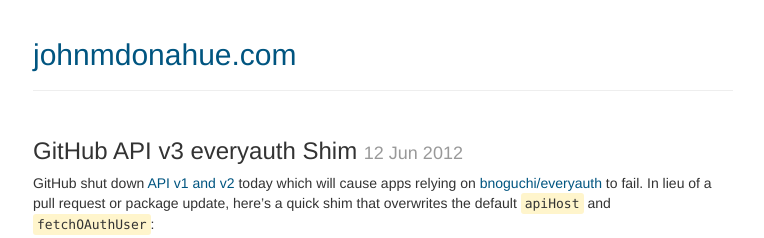
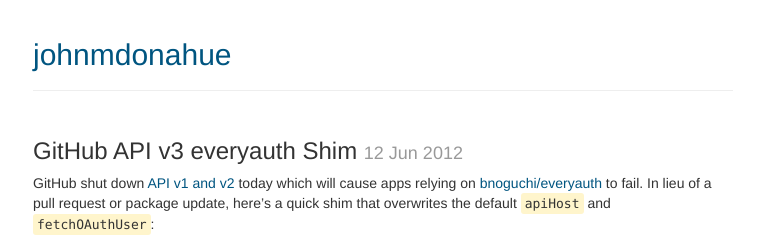
Before and after one commit to johnmdonahue/johnmdonahue.github.com, a Jekyll site: the page built from _posts/2012-06-12-github-v3-everyauth-fix.md, in a window 1280 px wide. Shown: the top 238 px of the page, without its empty margins (257-1021 px from the left). Built offline with Jekyll 4.4.1, drawn with Linux system fonts in a browser that asks for light colours; Markdown is read by kramdown in place of the engine named in the settings; comment, search, counter and statistics services are not loaded.

Commit message:
drop .com from site title

```diff
--- a/_config.yml
+++ b/_config.yml
@@ -8,7 +8,7 @@
 pygments: true
 baseurl: /
 url: http://johnmdonahue.com
-title: johnmdonahue.com
+title: johnmdonahue
 author:
   name: John Donahue
   email: johnmdonahue@gmail.com
```
